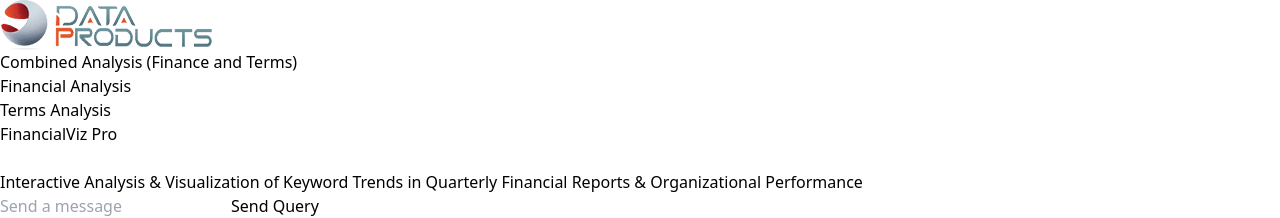
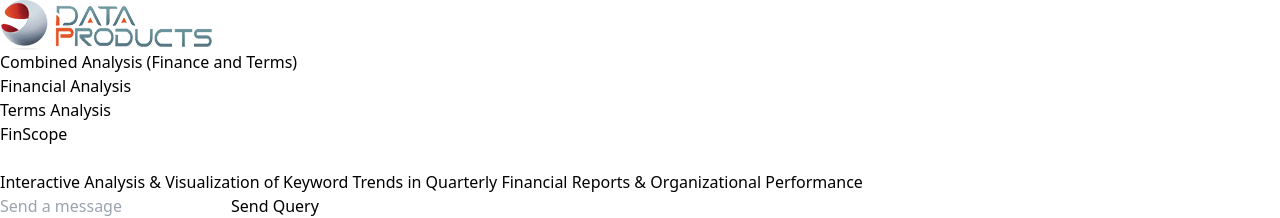
Before and after one commit to Ozodimgba/Vite-app, a React (Vite) app in the folder app/: page / in a window 1280 px wide. Shown: the top 218 px of the page. Built offline with nearby package versions, Linux system fonts and the light colour scheme; no server answers.

Commit message:
Further Changes

```diff
--- a/app/src/components/FixedHeader.jsx
+++ b/app/src/components/FixedHeader.jsx
@@ -58,7 +58,7 @@ function FixedHeader({ yearRange, setYearRange, card, cardtwo, terms, setTerms,
       <div className='w-full sticky top-0 right-0'>
       <div className='w-[100%] flex flex-row justify-between items-center'>
       <div className='w-[30%] flex flex-col py-3'>
-      <h1 className='text-3xl text-[#1b254b] font-bold'>FinancialViz Pro</h1>
+      <h1 className='text-3xl text-[#1b254b] font-bold'>FinScope</h1>
       <br/>
       <h1 className='text-sm text-[#1b254b] font-bold'> Interactive Analysis & Visualization of Keyword Trends in Quarterly Financial Reports & Organizational Performance</h1>
       </div>
--- a/app/src/components/Tabs/Terms.jsx
+++ b/app/src/components/Tabs/Terms.jsx
@@ -81,7 +81,7 @@ function Terms({ yearRange, regions, country, companies, sectors, terms }) {
     <div className='flex flex-col items-center gap-4'>
 
         <div className='w-[80%]'>
-      <BarChart bardata={quarter} yLabel="Terms count" title='Keyword Breakdown By Quarter' footnote="This visualization illustrates the overall frequencies of terms across individual quarters. It provides an overview of the occurrences of various terms throughout each quarter."/>
+      <BarChart bardata={quarter} yLabel="Terms count" title='Keyword Breakdown By Quarter' footnote="NB: This visualization illustrates the overall frequencies of terms across individual quarters. It provides an overview of the occurrences of various terms throughout each quarter."/>
       </div>
        <HeatmapChart heatdata={tfr} />
        <div className='bg-[#141414] px-2 flex text-center rounded-lg'>
```
